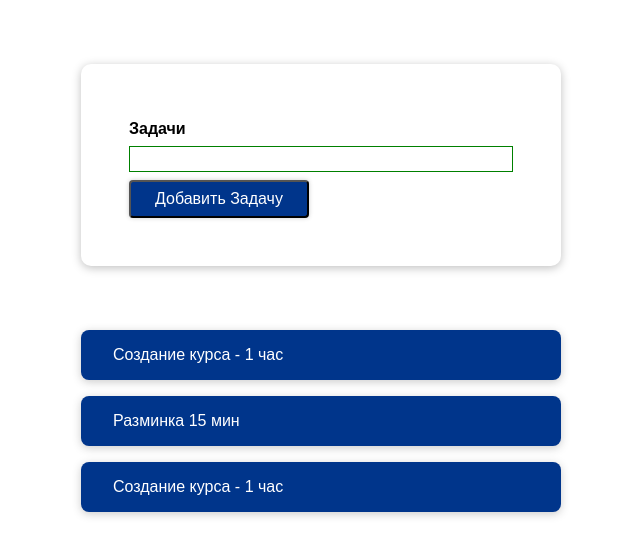
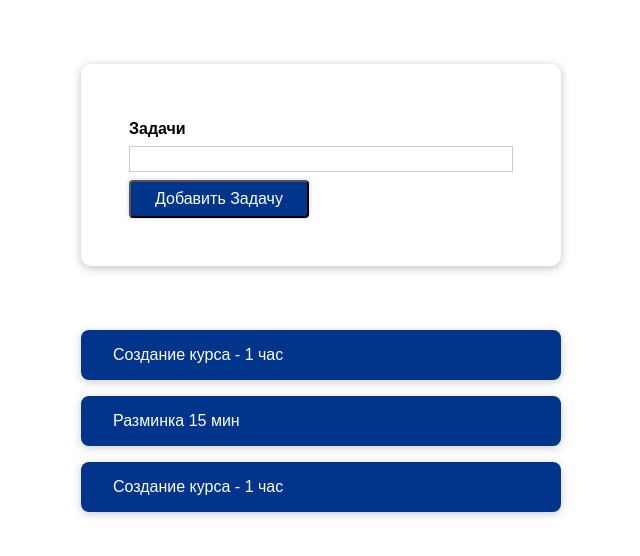
Before and after one commit to lywebdev/react-todo-basic, a React (Create React App) app: page / in a window 1280 px wide. Shown: the top 556 px of the page, without its empty margins (319-959 px from the left). Built offline with nearby package versions, Linux system fonts and the light colour scheme; the HTML template or start-up script is replaced by a standard one.

Commit message:
RTL#3: динамические стили

```diff
--- a/src/components/Tasks/TaskInput/TaskInput.css
+++ b/src/components/Tasks/TaskInput/TaskInput.css
@@ -23,6 +23,11 @@
   border-color: #00358b;
 }
 
+.form-control.invalid input {
+  border-color: red;
+  background: rgb(243, 157, 157);
+}
+
 .form-control.invalid label {
   color: red;
 }
--- a/src/components/Tasks/TaskInput/TaskInput.js
+++ b/src/components/Tasks/TaskInput/TaskInput.js
@@ -8,7 +8,7 @@ const TaskInput = (props) => {
   const [isInputValid, setIsInputValid] = useState(true);
 
   const taskInputChangeHandler = (event) => {
-    if (event.target.value.trim()  > 0) {
+    if (event.target.value.trim().length > 0) {
       setIsInputValid(true)
     }
 
@@ -27,9 +27,9 @@ const TaskInput = (props) => {
 
   return (
     <form onSubmit={formSubmitHandler}>
-      <div className="form-control">
-        <label style={{color: !isInputValid ? 'red' : 'black'}}>Задачи</label>
-        <input style={{border: `1px solid ${isInputValid ? 'green' : 'red'}`}} type="text" onChange={taskInputChangeHandler} />
+      <div className={`form-control ${!isInputValid ? 'invalid' : ''}`}>
+        <label>Задачи</label>
+        <input type="text" onChange={taskInputChangeHandler} />
       </div>
       <Button type="submit">Добавить Задачу</Button>
     </form>
```
